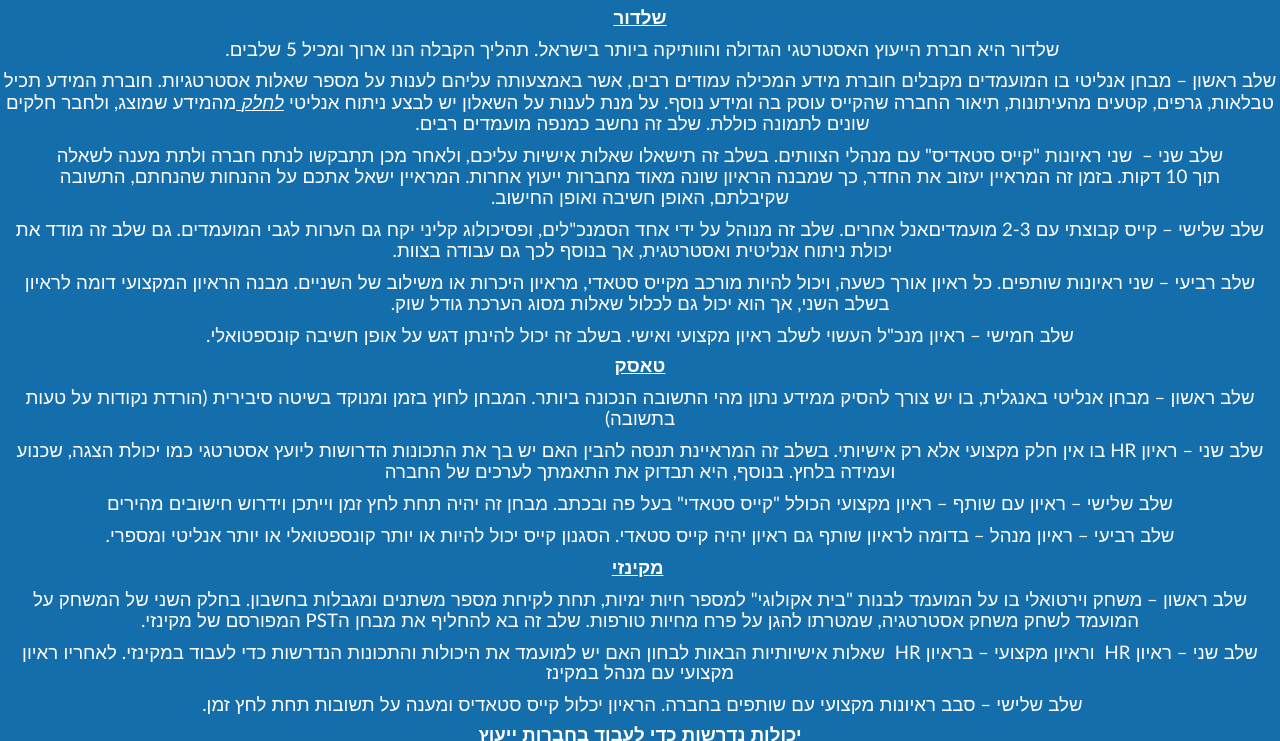
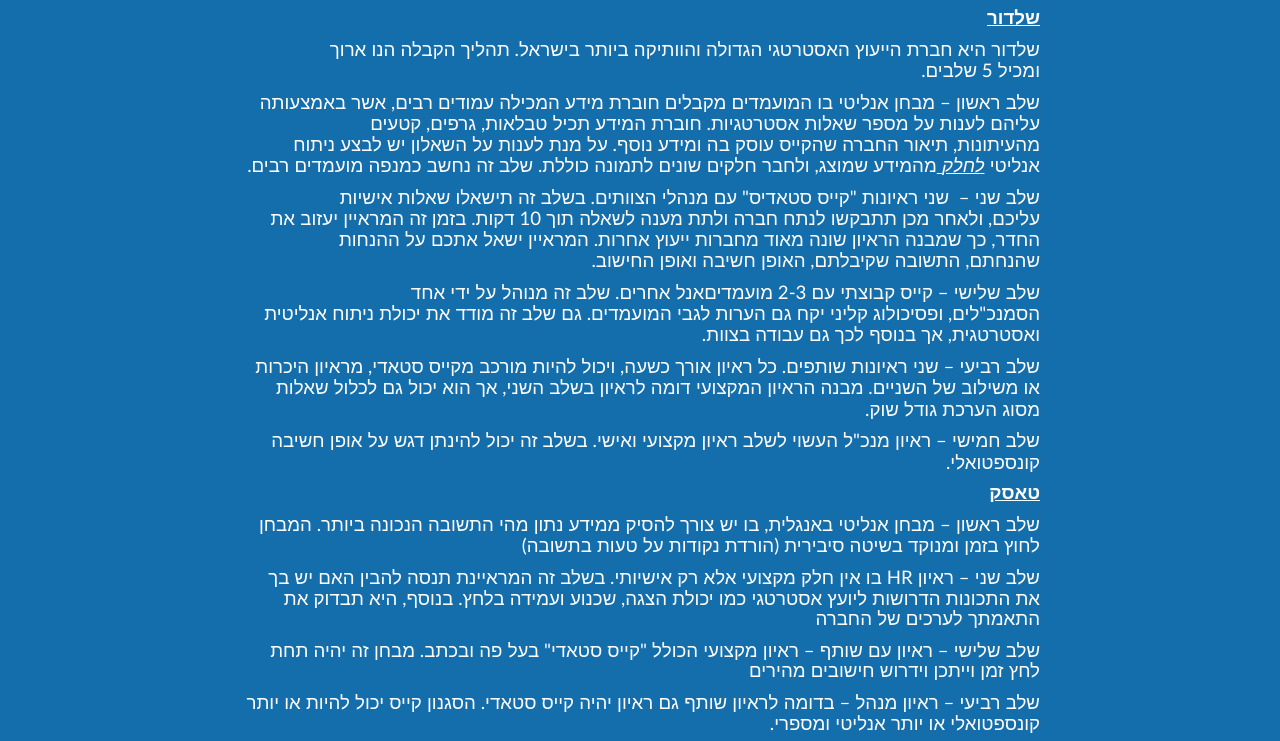
Before and after one commit to EliorUzan/elioruzan.github.io, a website: page application.html in a window 1280 px wide. Shown: the part 265-1006 px from the top of the page. Drawn offline with nearby package versions, Linux system fonts and the light colour scheme.

Commit message:
alignment changes

```diff
--- a/style.css
+++ b/style.css
@@ -170,7 +170,9 @@
 .red_container_info {
     /*padding-top:20px;*/
     /*padding-bottom: 30px;*/
-    text-align: center;
+    padding-right: 15vh;
+    padding-left: 15vh;
+    text-align: right;
     flex-direction: row ;
     display:inline-block;
     width: 100%;
@@ -180,6 +182,11 @@
     border-color: #F6575E;
 
      }
+
+
+.title_info {
+  text-align: center;
+}
 
 #logoMainContainer {
     margin-top: 100px;
```
